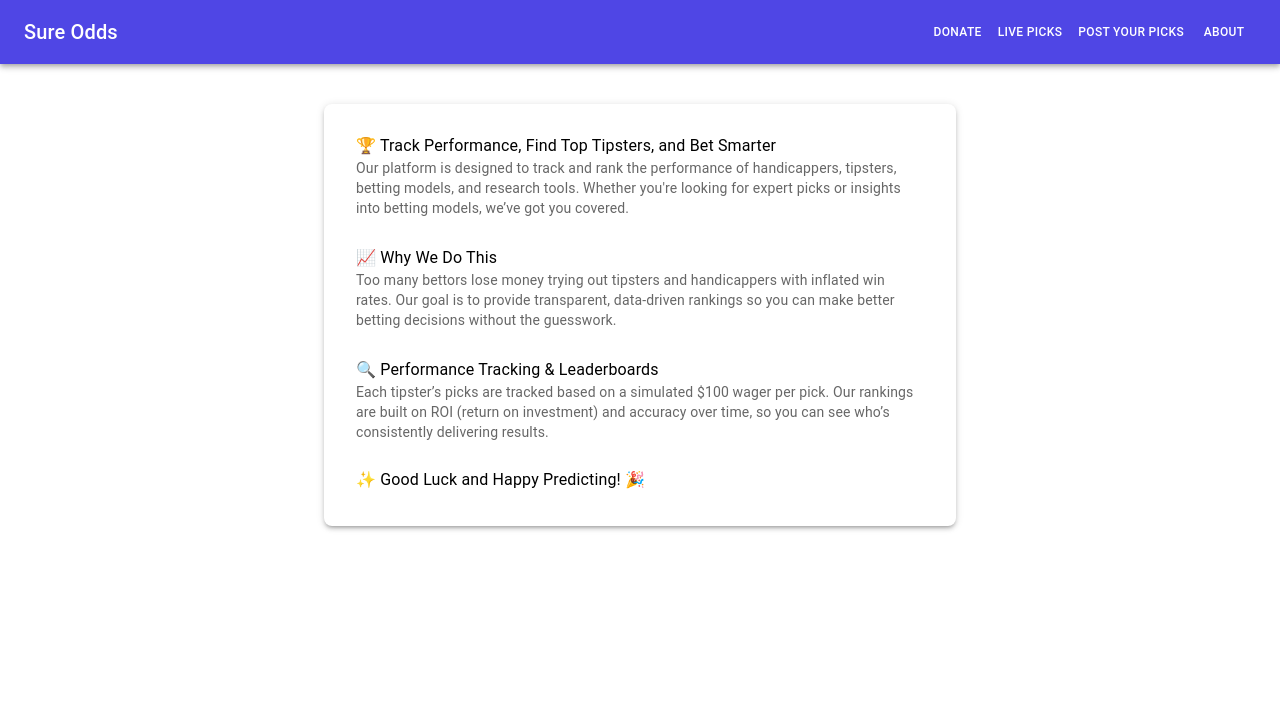
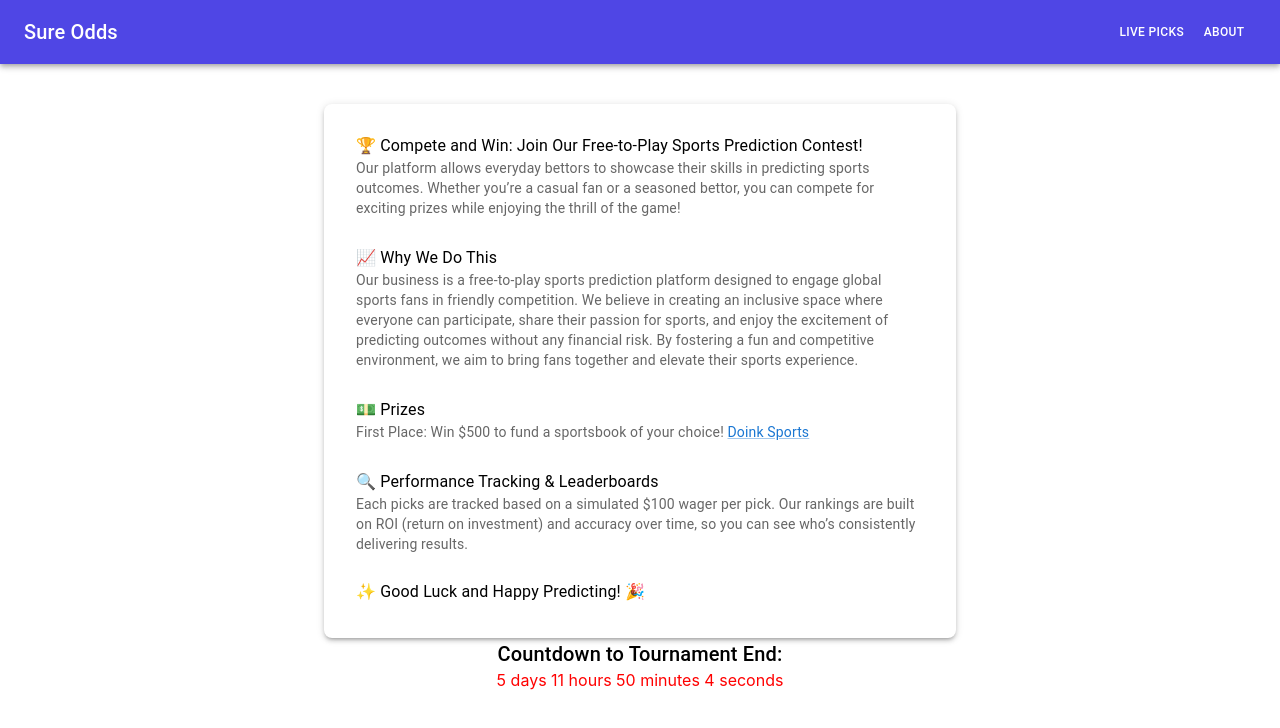
Before and after one commit to everyonesbuddy/sure-odds-sports-predictions-contest-FE, a React (Create React App) app: page /about in a window 1280 px wide. Shown: the top 728 px of the page. Built offline with nearby package versions, Linux system fonts and the light colour scheme.

Commit message:
changing copy to reflect new direction of bussiness- free to play sports prediction contest

```diff
--- a/src/components/Home.jsx
+++ b/src/components/Home.jsx
@@ -4,8 +4,9 @@ import Tabs from "@mui/material/Tabs";
 import Tab from "@mui/material/Tab";
 import CustomTabPanel from "./CustomTabPanel";
 import Leaderboard from "./Leaderboard";
-import ModelLeaderboard from "./ModelLeaderboard";
-import KofiWidget from "./KofiWidget";
+// import ModelLeaderboard from "./ModelLeaderboard";
+import PostYourPicks from "./PostYourPicks";
+// import KofiWidget from "./KofiWidget";
 
 // const affiliates = [
 //   {
@@ -65,8 +66,9 @@ const Home = () => {
               borderRadius: 1,
             }}
           >
-            Find Trusted Betting Insights—We Track the Handicappers, So You
-            Don’t Have To
+            {/* Find Trusted Betting Insights—We Track the Handicappers, So You
+            Don’t Have To */}
+            Join the premier free-to-play sports prediction contest!
           </Typography>
           <Typography
             variant="h6"
@@ -76,9 +78,11 @@ const Home = () => {
               borderRadius: 1,
             }}
           >
-            📈 Your one-stop platform for tracking the performance of
+            {/* 📈 Your one-stop platform for tracking the performance of
             handicappers, tipsters, betting models, and research tools. Bet
-            smarter with reliable data and transparent rankings
+            smarter with reliable data and transparent rankings */}
+            📈 Compete with fellow bettors and win money to fund a sportsbook of
+            your choice!
           </Typography>
           <div>
             <iframe
@@ -122,7 +126,7 @@ const Home = () => {
             }}
           >
             <Tab
-              label="Handicapper Leaderboard 🏆"
+              label="Leaderboard 🏆"
               {...a11yProps(0)}
               sx={{
                 color: "#4F46E5",
@@ -130,7 +134,7 @@ const Home = () => {
               }}
             />
             <Tab
-              label="Model Leaderboard 🥇"
+              label="Post Your Picks 🥇"
               {...a11yProps(1)}
               sx={{
                 color: "#4F46E5",
@@ -143,10 +147,10 @@ const Home = () => {
           <Leaderboard />
         </CustomTabPanel>
         <CustomTabPanel value={value} index={1}>
-          <ModelLeaderboard />
+          <PostYourPicks />
         </CustomTabPanel>
       </Box>
-      <KofiWidget />
+      {/* <KofiWidget /> */}
     </>
   );
 };
--- a/src/components/Leaderboard.jsx
+++ b/src/components/Leaderboard.jsx
@@ -9,8 +9,8 @@ import {
   Paper,
   Tooltip,
   IconButton,
-  // Link,
-  // Typography,
+  Link,
+  Typography,
   Button,
   Box,
   Avatar,
@@ -20,39 +20,25 @@ import {
 import HelpOutlineIcon from "@mui/icons-material/HelpOutline";
 import axios from "axios";
 import moment from "moment";
-// import Countdown from "react-countdown";
-
-// const stripeApiKey = process.env.REACT_APP_STRIPE_API_KEY;
+import Countdown from "react-countdown";
 
 // Countdown renderer component
-// const CountdownRenderer = ({ days, hours, minutes, seconds, completed }) => {
-//   if (completed) {
-//     return <span style={{ color: "red" }}>The tournament has ended!</span>;
-//   } else {
-//     return (
-//       <span style={{ color: "red" }}>
-//         {days} days {hours} hours {minutes} minutes {seconds} seconds
-//       </span>
-//     );
-//   }
-// };
+const CountdownRenderer = ({ days, hours, minutes, seconds, completed }) => {
+  if (completed) {
+    return <span style={{ color: "red" }}>The tournament has ended!</span>;
+  } else {
+    return (
+      <span style={{ color: "red" }}>
+        {days} days {hours} hours {minutes} minutes {seconds} seconds
+      </span>
+    );
+  }
+};
 
 const Leaderboard = () => {
   const [betsData, setBetsData] = useState([]);
   const [filteredBets, setFilteredBets] = useState([]);
   const [filter, setFilter] = useState("all");
-  // const [isMobile, setIsMobile] = useState(window.innerWidth <= 600);
-
-  // const [balance, setBalance] = useState(null);
-
-  // useEffect(() => {
-  //   const handleResize = () => {
-  //     setIsMobile(window.innerWidth <= 600);
-  //   };
-
-  //   window.addEventListener("resize", handleResize);
-  //   return () => window.removeEventListener("resize", handleResize);
-  // }, []);
 
   const theme = useTheme();
   const isMobile = useMediaQuery(theme.breakpoints.down("sm"));
@@ -67,22 +53,6 @@ const Leaderboard = () => {
     };
     fetchData();
   }, []);
-
-  // useEffect(() => {
-  //   const fetchData = async () => {
-  //     try {
-  //       const response = await axios.get("https://api.stripe.com/v1/balance", {
-  //         headers: {
-  //           Authorization: `Bearer ${stripeApiKey}`,
-  //         },
-  //       });
-  //       setBalance(response.data);
-  //     } catch (error) {
-  //       console.error("Error fetching balance:", error);
-  //     }
-  //   };
-  //   fetchData();
-  // }, []);
 
   useEffect(() => {
     const now = moment();
@@ -102,24 +72,6 @@ const Leaderboard = () => {
     });
     setFilteredBets(filtered);
   }, [filter, betsData]);
-
-  // const formatAmount = (amount) => {
-  //   return (amount / 100).toFixed(2);
-  // };
-
-  // const getTotalBalance = () => {
-  //   if (!balance) return "Loading...";
-  //   const availableAmount = balance.available.reduce(
-  //     (acc, item) => acc + item.amount,
-  //     0
-  //   );
-  //   const pendingAmount = balance.pending.reduce(
-  //     (acc, item) => acc + item.amount,
-  //     0
-  //   );
-  //   const totalAmount = availableAmount + pendingAmount;
-  //   return formatAmount(totalAmount);
-  // };
 
   const aggregateBets = (bets) => {
     const handicappers = {};
@@ -191,16 +143,16 @@ const Leaderboard = () => {
   };
 
   // Calculate the end time of the tournament for week
-  // const getTournamentEndTime = () => {
-  //   const now = moment().utcOffset(-4); // EST is UTC-4
-  //   const dayOfWeek = now.day();
-  //   const daysUntilSunday = (7 - dayOfWeek) % 7; // Days until the next Sunday
-  //   const nextSunday = now
-  //     .clone()
-  //     .add(daysUntilSunday, "days")
-  //     .set({ hour: 23, minute: 59, second: 0, millisecond: 0 });
-  //   return nextSunday.toDate();
-  // };
+  const getTournamentEndTime = () => {
+    const now = moment().utcOffset(-4); // EST is UTC-4
+    const dayOfWeek = now.day();
+    const daysUntilSunday = (7 - dayOfWeek) % 7; // Days until the next Sunday
+    const nextSunday = now
+      .clone()
+      .add(daysUntilSunday, "days")
+      .set({ hour: 23, minute: 59, second: 0, millisecond: 0 });
+    return nextSunday.toDate();
+  };
 
   // Calculate the end time of the tournament for month
   // const getTournamentEndTime = () => {
@@ -214,12 +166,12 @@ const Leaderboard = () => {
 
   return (
     <>
-      {/* <Box sx={{ textAlign: "center", mb: 2 }}>
+      <Box sx={{ textAlign: "center", mb: 2 }}>
         <Typography variant="h6">Countdown to Tournament End:</Typography>
         <Countdown date={getTournamentEndTime()} renderer={CountdownRenderer} />
-      </Box> */}
+      </Box>
 
-      {/* <Box sx={{ textAlign: "center", mb: 2 }}>
+      <Box sx={{ textAlign: "center", mb: 2 }}>
         <Typography
           variant="subtitle1"
           sx={{
@@ -229,8 +181,8 @@ const Leaderboard = () => {
           }}
         >
           Win{" "}
-          <span style={{ fontWeight: "bold", fontSize: "1.2em" }}>$500</span>{" "}
-          USD for first place sponsored by{" "}
+          <span style={{ fontWeight: "bold", fontSize: "1.2em" }}>$100</span>{" "}
+          USD to the sportbook of your choice sponsored by{" "}
           <Link
             href="https://doinksports.com/?via=Sure-Odds"
             target="_blank"
@@ -240,12 +192,7 @@ const Leaderboard = () => {
           </Link>{" "}
           The most complete betting research platform
         </Typography>
-      </Box> */}
-
-      {/* <Box sx={{ textAlign: "center", mb: 2 }}>
-        <Typography variant="h6">Current Week Prize Pool:</Typography>
-        <Typography variant="h4">${getTotalBalance()}</Typography>
-      </Box> */}
+      </Box>
 
       <Box>
         <Box sx={{ display: "flex", justifyContent: "space-around", p: 2 }}>
@@ -277,7 +224,7 @@ const Leaderboard = () => {
             <TableHead>
               <TableRow>
                 <TableCell sx={{ fontSize: isMobile ? "12px" : "inherit" }}>
-                  Handicapper/Tipster (X or Reddit profile)
+                  Participant (X or Reddit profile)
                 </TableCell>
                 {!isMobile && (
                   <TableCell>
--- a/src/components/Nav.jsx
+++ b/src/components/Nav.jsx
@@ -29,7 +29,7 @@ const Nav = () => {
 
   const drawerList = (
     <List>
-      <ListItem
+      {/* <ListItem
         button
         component="a"
         href="https://ko-fi.com/sureodds"
@@ -38,7 +38,7 @@ const Nav = () => {
         onClick={toggleDrawer(false)}
       >
         <ListItemText primary="Donate" />
-      </ListItem>
+      </ListItem> */}
       <ListItem
         button
         component={Link}
@@ -47,14 +47,14 @@ const Nav = () => {
       >
         <ListItemText primary="Live Picks" />
       </ListItem>
-      <ListItem
+      {/* <ListItem
         button
         component={Link}
         to="/postYourPicks"
         onClick={toggleDrawer(false)}
       >
         <ListItemText primary="Post Your Picks" />
-      </ListItem>
+      </ListItem> */}
       <ListItem
         button
         component={Link}
@@ -83,7 +83,7 @@ const Nav = () => {
             Sure Odds
           </Link>
         </Typography>
-        <Box sx={{ display: { xs: "none", sm: "block" } }}>
+        {/* <Box sx={{ display: { xs: "none", sm: "block" } }}>
           <Button color="inherit" style={{ fontSize: "12px" }}>
             <Link
               to="https://ko-fi.com/sureodds"
@@ -93,7 +93,7 @@ const Nav = () => {
               Donate
             </Link>
           </Button>
-        </Box>
+        </Box> */}
         <Box sx={{ display: { xs: "none", sm: "block" } }}>
           <Button color="inherit" style={{ fontSize: "12px" }}>
             <Link
@@ -104,7 +104,7 @@ const Nav = () => {
             </Link>
           </Button>
         </Box>
-        <Box sx={{ display: { xs: "none", sm: "block" } }}>
+        {/* <Box sx={{ display: { xs: "none", sm: "block" } }}>
           <Button color="inherit" style={{ fontSize: "12px" }}>
             <Link
               to="/postYourPicks"
@@ -113,14 +113,14 @@ const Nav = () => {
               post your picks
             </Link>
           </Button>
-        </Box>
+        </Box> */}
         <Box sx={{ display: { xs: "none", sm: "block" } }}>
           <Button color="inherit" style={{ fontSize: "12px" }}>
             <Link
               to="/about"
               style={{ textDecoration: "none", color: "#ffffff" }}
             >
-              about
+              About
             </Link>
           </Button>
         </Box>
--- a/src/components/PostYourPicks.jsx
+++ b/src/components/PostYourPicks.jsx
@@ -382,8 +382,8 @@ const PostYourPicks = () => {
   return (
     <>
       <Typography align="center" gutterBottom sx={{ paddingTop: "15px" }}>
-        🌟 Showcase Your Expertise: Share your top sports picks now to climb the
-        leaderboard 📈
+        🌟 Join the Contest: Share your top sports picks now to climb the
+        leaderboard, and win 📈
       </Typography>
       {/* Pick 1 */}
       <Card
--- a/src/components/TournamentDetails.jsx
+++ b/src/components/TournamentDetails.jsx
@@ -1,72 +1,41 @@
 import React from "react";
-import { Typography, List, ListItem, ListItemText, Box } from "@mui/material";
+import {
+  Typography,
+  List,
+  ListItem,
+  ListItemText,
+  Box,
+  Link,
+} from "@mui/material";
 // import axios from "axios";
-// import moment from "moment";
-// import Countdown from "react-countdown";
-
-// const stripeApiKey = process.env.REACT_APP_STRIPE_API_KEY;
+import moment from "moment";
+import Countdown from "react-countdown";
 
 // Countdown renderer component
-// const CountdownRenderer = ({ days, hours, minutes, seconds, completed }) => {
-//   if (completed) {
-//     return <span style={{ color: "red" }}>The tournament has ended!</span>;
-//   } else {
-//     return (
-//       <span style={{ color: "red" }}>
-//         {days} days {hours} hours {minutes} minutes {seconds} seconds
-//       </span>
-//     );
-//   }
-// };
+const CountdownRenderer = ({ days, hours, minutes, seconds, completed }) => {
+  if (completed) {
+    return <span style={{ color: "red" }}>The tournament has ended!</span>;
+  } else {
+    return (
+      <span style={{ color: "red" }}>
+        {days} days {hours} hours {minutes} minutes {seconds} seconds
+      </span>
+    );
+  }
+};
 
 const TournamentDetails = () => {
-  // const [balance, setBalance] = useState(null);
-
-  // useEffect(() => {
-  //   const fetchData = async () => {
-  //     try {
-  //       const response = await axios.get("https://api.stripe.com/v1/balance", {
-  //         headers: {
-  //           Authorization: `Bearer ${stripeApiKey}`,
-  //         },
-  //       });
-  //       setBalance(response.data);
-  //     } catch (error) {
-  //       console.error("Error fetching balance:", error);
-  //     }
-  //   };
-  //   fetchData();
-  // }, []);
-
-  // const formatAmount = (amount) => {
-  //   return (amount / 100).toFixed(2);
-  // };
-
-  // const getTotalBalance = () => {
-  //   if (!balance) return "Loading...";
-  //   const availableAmount = balance.available.reduce(
-  //     (acc, item) => acc + item.amount,
-  //     0
-  //   );
-  //   const pendingAmount = balance.pending.reduce(
-  //     (acc, item) => acc + item.amount,
-  //     0
-  //   );
-  //   const totalAmount = availableAmount + pendingAmount;
-  //   return formatAmount(totalAmount);
-  // };
-
   // Calculate the end time of the tournament for week
-  // const getTournamentEndTime = () => {
-  //   const now = moment().utcOffset(-4); // EST is UTC-4
-  //   const dayOfWeek = now.day();
-  //   const daysUntilSunday = (7 - dayOfWeek) % 7; // Days until the next Sunday
-  //   const nextSunday = now
-  //     .clone()
-  //     .add(daysUntilSunday, "days")
-  //     .set({ hour: 23, minute: 59, second: 0, millisecond: 0 });
-  //   return nextSunday.toDate();
-  // };
+  const getTournamentEndTime = () => {
+    const now = moment().utcOffset(-4); // EST is UTC-4
+    const dayOfWeek = now.day();
+    const daysUntilSunday = (7 - dayOfWeek) % 7; // Days until the next Sunday
+    const nextSunday = now
+      .clone()
+      .add(daysUntilSunday, "days")
+      .set({ hour: 23, minute: 59, second: 0, millisecond: 0 });
+    return nextSunday.toDate();
+  };
 
   // Calculate the end time of the tournament for month
   // const getTournamentEndTime = () => {
@@ -99,39 +68,39 @@ const TournamentDetails = () => {
           <List style={{ listStyleType: "none", padding: 0 }}>
             <ListItem>
               <ListItemText
-                primary="🏆 Track Performance, Find Top Tipsters, and Bet Smarter"
-                secondary="Our platform is designed to track and rank the performance of handicappers, tipsters, betting models, and research tools. Whether you're looking for expert picks or insights into betting models, we’ve got you covered."
+                primary="🏆 Compete and Win: Join Our Free-to-Play Sports Prediction Contest!"
+                secondary="Our platform allows everyday bettors to showcase their skills in predicting sports outcomes. Whether you’re a casual fan or a seasoned bettor, you can compete for exciting prizes while enjoying the thrill of the game!"
               />
             </ListItem>
             <ListItem>
               <ListItemText
                 primary="📈 Why We Do This"
-                secondary="Too many bettors lose money trying out tipsters and handicappers with inflated win rates. Our goal is to provide transparent, data-driven rankings so you can make better betting decisions without the guesswork."
+                secondary="Our business is a free-to-play sports prediction platform designed to engage global sports fans in friendly competition. We believe in creating an inclusive space where everyone can participate, share their passion for sports, and enjoy the excitement of predicting outcomes without any financial risk. By fostering a fun and competitive environment, we aim to bring fans together and elevate their sports experience."
               />
             </ListItem>
-            {/* <ListItem> */}
-            {/* <ListItemText
+            <ListItem>
+              <ListItemText
                 primary="💵 Prizes"
                 secondary={
                   <>
-                    First Place receives Win $500 USD{" "} */}
-            {/* <Link
+                    First Place: Win $500 to fund a sportsbook of your choice!{" "}
+                    <Link
                       href="https://doinksports.com/?via=sureOdds"
                       target="_blank"
                       rel="noopener"
                     >
                       Doink Sports
                     </Link>
-                    . Second Place receives just a ticket to their favorite
+                    {/* . Second Place receives just a ticket to their favorite
                     team's game. */}
-            {/* </> */}
-            {/* }
-              /> */}
-            {/* </ListItem> */}
+                  </>
+                }
+              />
+            </ListItem>
             <ListItem>
               <ListItemText
                 primary="🔍 Performance Tracking & Leaderboards"
-                secondary="Each tipster’s picks are tracked based on a simulated $100 wager per pick. Our rankings are built on ROI (return on investment) and accuracy over time, so you can see who’s consistently delivering results."
+                secondary="Each picks are tracked based on a simulated $100 wager per pick. Our rankings are built on ROI (return on investment) and accuracy over time, so you can see who’s consistently delivering results."
               />
             </ListItem>
             <ListItem>
@@ -141,15 +110,10 @@ const TournamentDetails = () => {
         </Typography>
       </Box>
 
-      {/* <Box sx={{ textAlign: "center", mb: 2 }}>
+      <Box sx={{ textAlign: "center", mb: 2 }}>
         <Typography variant="h6">Countdown to Tournament End:</Typography>
         <Countdown date={getTournamentEndTime()} renderer={CountdownRenderer} />
-      </Box> */}
-
-      {/* <Box sx={{ textAlign: "center", mb: 2 }}>
-        <Typography variant="h6">Current Week Prize Pool:</Typography>
-        <Typography variant="h4">${getTotalBalance()}</Typography>
-      </Box> */}
+      </Box>
     </>
   );
 };
```
Also changed, not shown: public/index.html (+4 -9 lines).
